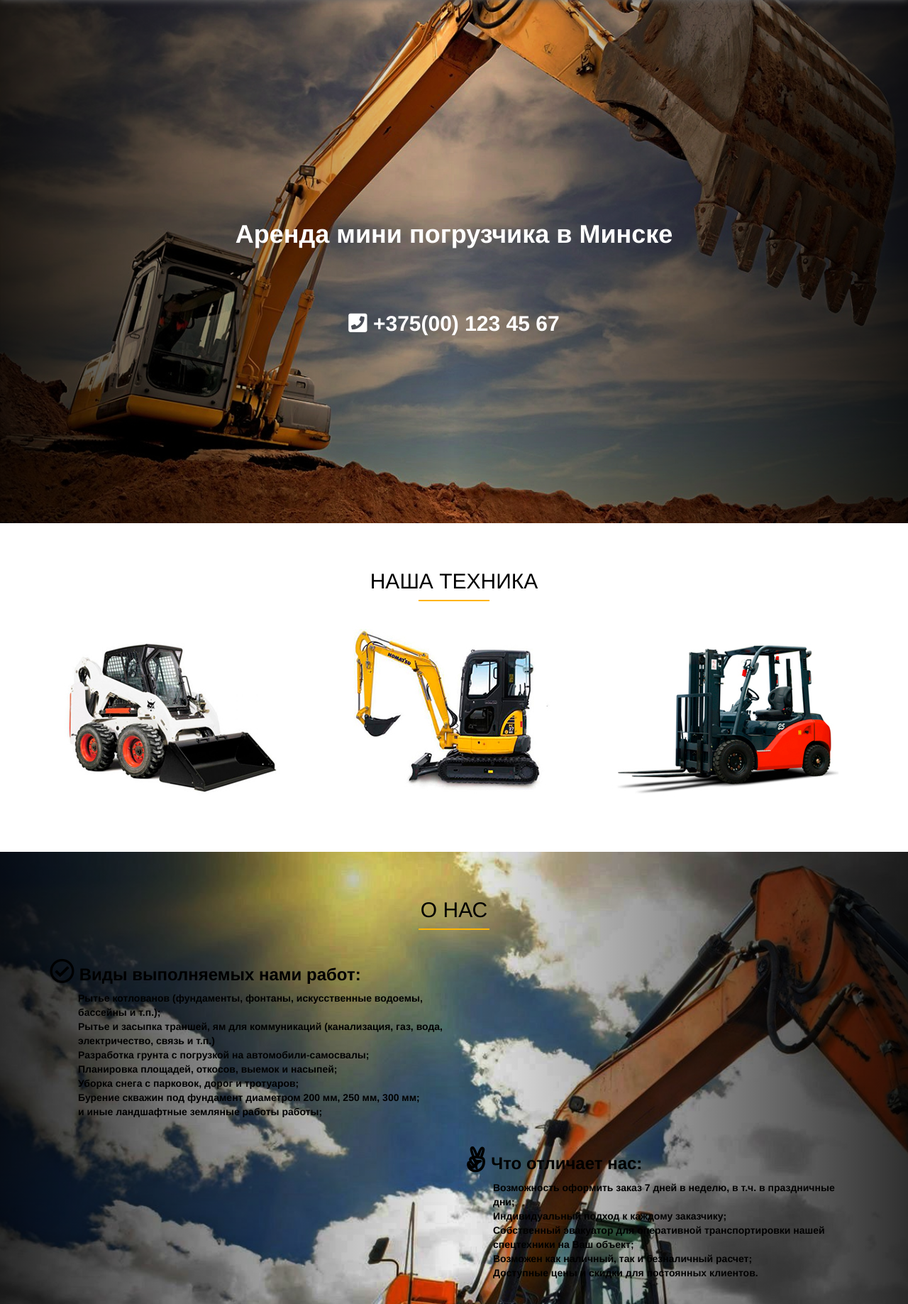
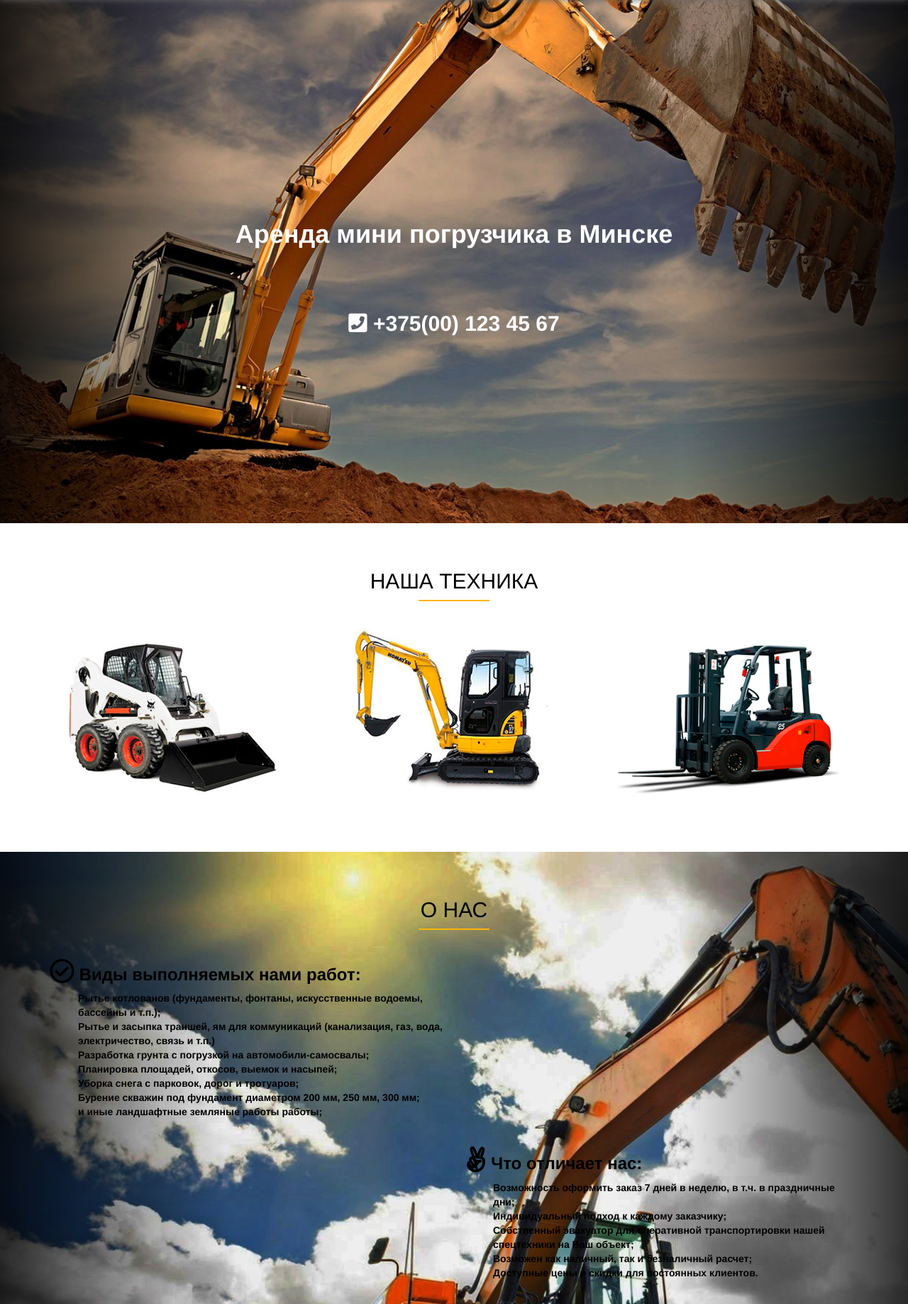
Before and after one commit to DrDiman/DrDiman.github.io, a plain HTML site: page project/index.html in a window 1280 px wide. Shown: the part 63-1900 px from the top of the page at 71% size. Drawn offline with nearby package versions, Linux system fonts and the light colour scheme.

Commit message:
gradient transparent

```diff
--- a/project/css/style.css
+++ b/project/css/style.css
@@ -160,7 +160,7 @@ section {
 
 #main {
   height: 100vh;
-  background: linear-gradient(90deg, rgba(0, 0, 0, 0.8) 0%, transparent 50%, rgba(0, 0, 0, 0.8) 100%), url(../src/background/bigexc.jpg);
+  background: linear-gradient(90deg, rgba(0, 0, 0, 0.8) 0%, transparent 25%, transparent 75%, rgba(0, 0, 0, 0.8) 100%), url(../src/background/bigexc.jpg);
   background-attachment: fixed;
   background-size: cover;
 }
@@ -262,7 +262,7 @@ section {
 
 #about {
   height: 100%;
-  background: linear-gradient(90deg, rgba(0, 0, 0, 0.8) 0%, transparent 50%, rgba(0, 0, 0, 0.8) 100%), url(../src/background/bigexcAbout.jpg);
+  background: linear-gradient(90deg, rgba(0, 0, 0, 0.8) 0%, transparent 25%, transparent 75%, rgba(0, 0, 0, 0.8) 100%), url(../src/background/bigexcAbout.jpg);
   background-attachment: fixed;
   background-size: cover;
 }
```
